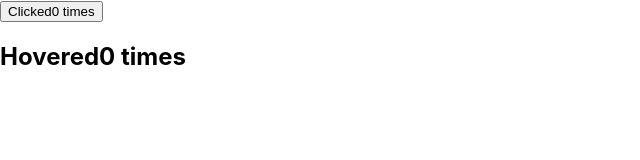
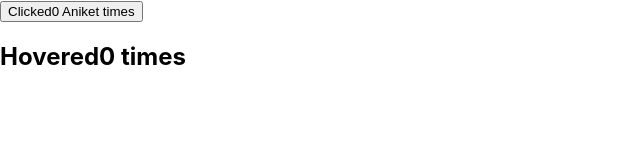
Before and after one commit to aniketstiwari/react_practice, a React (Create React App) app: page / in a window 1280 px wide. Shown: the top 160 px of the page, without its empty margins (0-640 px from the left). Built offline with nearby package versions, Linux system fonts and the light colour scheme.

Commit message:
[35] Higher Order Components (Part 3)

```diff
--- a/src/App.js
+++ b/src/App.js
@@ -68,7 +68,9 @@ function App() {
         <Hero heroname="joker"/>
       </ErrorBoundary> */}
 
-      <ClickCounter/>
+      {/* When we pass props to component which in turn calls HOC pattern then the below
+      componet won't receieve props directly */}
+      <ClickCounter name="Aniket"/>
       <HoverCounter/>
     </>
   );
--- a/src/ClickCounter.jsx
+++ b/src/ClickCounter.jsx
@@ -7,10 +7,10 @@ class ClickCounter extends Component {
         return (
             <div>
                 <button onClick={incrementCount}> Clicked
-                 {count} times</button>
+                 {count} {this.props.name} times</button>
             </div>
         );
     }
 }
 
-export default WithCounter(ClickCounter);
+export default WithCounter(ClickCounter, 5);
--- a/src/HoverCounter.jsx
+++ b/src/HoverCounter.jsx
@@ -15,4 +15,4 @@ class HoverCounter extends Component {
     }
 }
 
-export default WithCounter(HoverCounter);
+export default WithCounter(HoverCounter, 2);
--- a/src/WithCounter.jsx
+++ b/src/WithCounter.jsx
@@ -1,6 +1,6 @@
 import React from 'react';
 
-const WithCounter = (WrappedComponent) => {
+const WithCounter = (WrappedComponent, incrementNumber) => {
     class NewComponent extends React.Component {
 
         constructor(props){
@@ -12,12 +12,16 @@ const WithCounter = (WrappedComponent) => {
 
         incrementCount = () => {
             this.setState(prevState => {
-                return { count: prevState.count + 1}
+                return { count: prevState.count + incrementNumber}
             })
         }
 
         render() {
-            return <WrappedComponent count={this.state.count} incrementCount={this.incrementCount}/>
+            return <WrappedComponent
+            count={this.state.count}
+            incrementCount={this.incrementCount}
+              {...this.props}  //to pass the remaining props coming from App component
+            />
         }
     }
     return NewComponent
```
